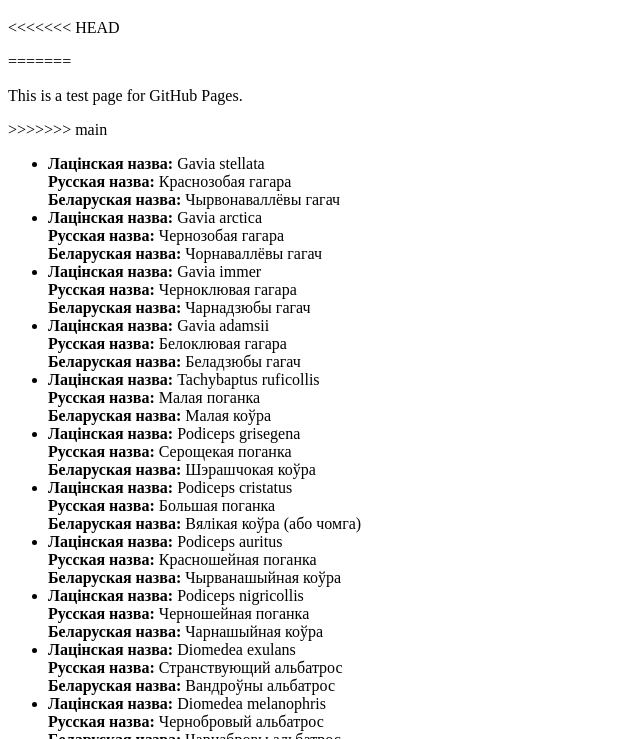
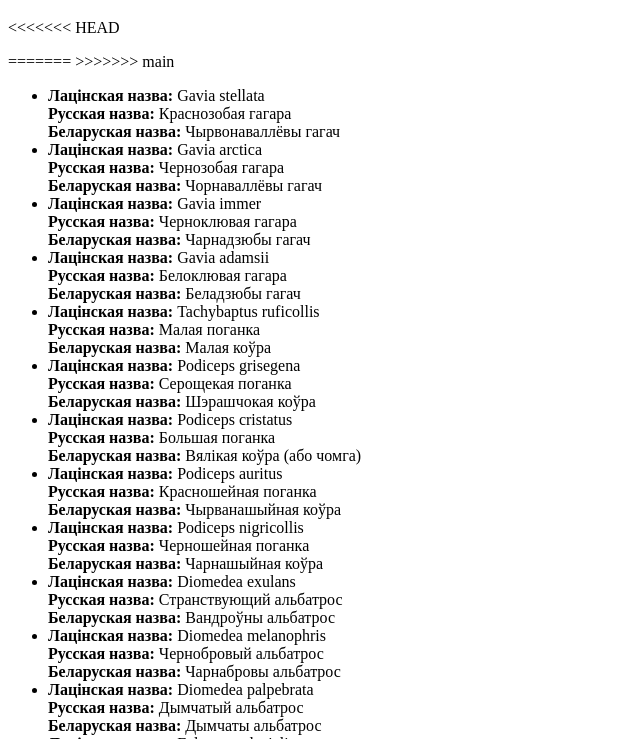
Before and after one commit to sunnykote/birds-dictionary, a plain HTML site: page index.html in a window 1280 px wide. Shown: the part 61-800 px from the top of the page, without its empty margins (0-640 px from the left). Drawn offline with Linux system fonts and the light colour scheme.

```diff
--- a/index.html
+++ b/index.html
@@ -12,7 +12,6 @@
 
     <ul id="birds-list"></ul> <!-- Placeholder for the birds list -->
 =======
-    <p>This is a test page for GitHub Pages.</p>
 >>>>>>> main
 
     <script src="data.js"></script>
```
